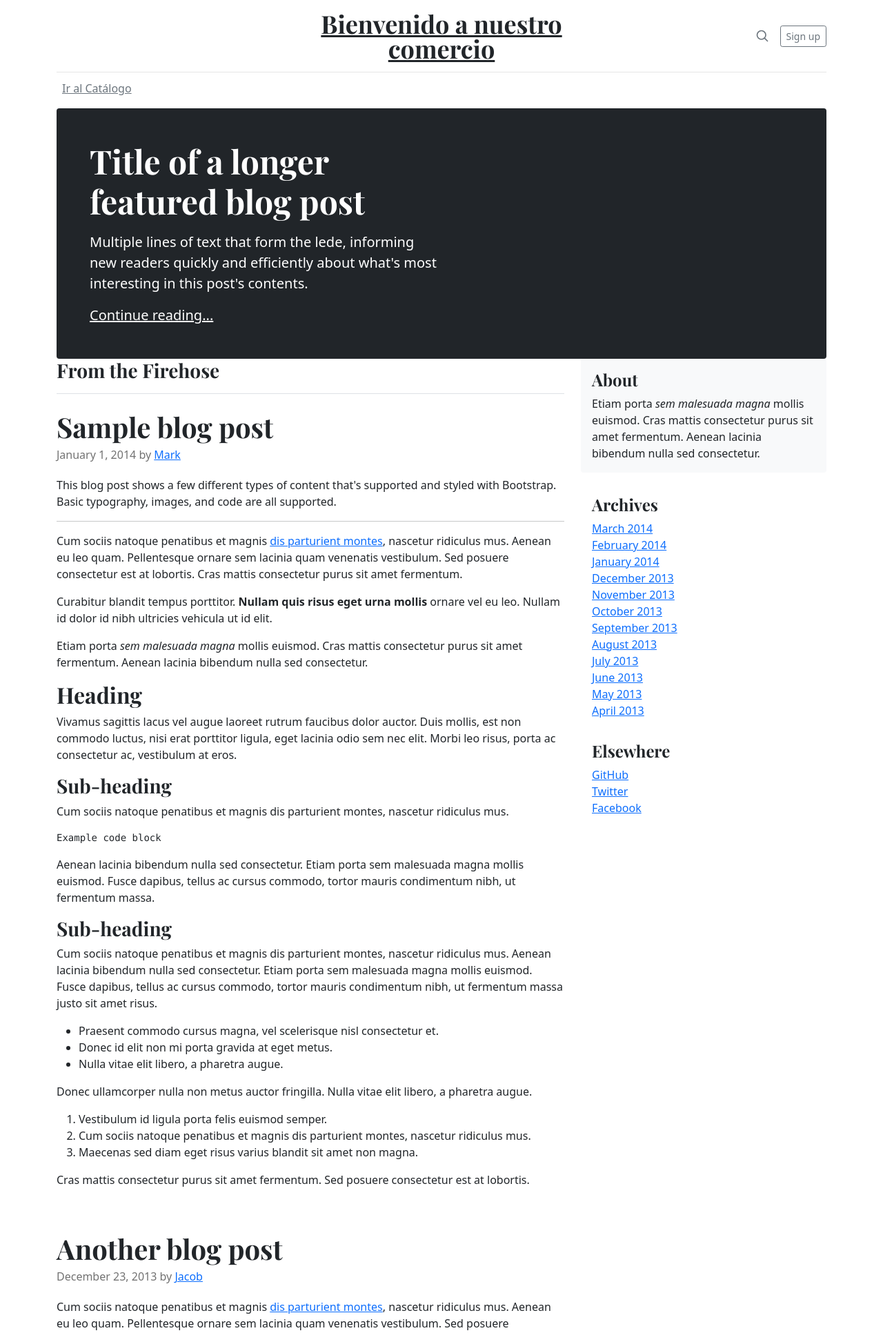
After one commit to marilau/cursoDesarrolloPython, a Django app: page / in a window 1280 px wide. The commit adds this page. Shown: the top 1932 px of the page at 69% size. Run offline with Django 3.2, Linux system fonts and the light colour scheme; some libraries are stand-ins or nearby versions.

Commit message:
Agregado de Bootstrap, css. Vistas de index y listar productos

```diff
--- a/src/apps/productos/urls.py
+++ b/src/apps/productos/urls.py
@@ -5,5 +5,5 @@ from . import views
 app_name = "productos"
 
 urlpatterns = [
-	path("ListarProductos/", views.listar)
+	path("ListarProductos/", views.listar, name="listar")
 ]
--- a/src/comercio/settings/local.py
+++ b/src/comercio/settings/local.py
@@ -1,7 +1,9 @@
+import os
 from .base import *
 
-# Database
-# https://docs.djangoproject.com/en/3.2/ref/settings/#databases
+STATICFILES_DIRS = (
+    os.path.join(os.path.dirname(BASE_DIR), "static"),
+)
 
 DATABASES = {
     'default': {
--- a/src/comercio/urls.py
+++ b/src/comercio/urls.py
@@ -1,22 +1,10 @@
-"""comercio URL Configuration
-
-The `urlpatterns` list routes URLs to views. For more information please see:
-    https://docs.djangoproject.com/en/3.2/topics/http/urls/
-Examples:
-Function views
-    1. Add an import:  from my_app import views
-    2. Add a URL to urlpatterns:  path('', views.home, name='home')
-Class-based views
-    1. Add an import:  from other_app.views import Home
-    2. Add a URL to urlpatterns:  path('', Home.as_view(), name='home')
-Including another URLconf
-    1. Import the include() function: from django.urls import include, path
-    2. Add a URL to urlpatterns:  path('blog/', include('blog.urls'))
-"""
 from django.contrib import admin
 from django.urls import path, include
+
+from . import views
 
 urlpatterns = [
     path('admin/', admin.site.urls),
     path('Productos/', include('apps.productos.urls')),
+    path('', views.inicio, name="inicio"),
 ]
--- /dev/null
+++ b/src/comercio/views.py
@@ -0,0 +1,7 @@
+from django.shortcuts import render
+
+
+def inicio(request):
+	template_name = "index.html"
+	contexto = {}
+	return render(request, template_name, contexto)
--- /dev/null
+++ b/src/static/css/blog.css
@@ -0,0 +1,103 @@
+/* stylelint-disable selector-list-comma-newline-after */
+
+.blog-header {
+  line-height: 1;
+  border-bottom: 1px solid #e5e5e5;
+}
+
+.blog-header-logo {
+  font-family: "Playfair Display", Georgia, "Times New Roman", serif/*rtl:Amiri, Georgia, "Times New Roman", serif*/;
+  font-size: 2.25rem;
+}
+
+.blog-header-logo:hover {
+  text-decoration: none;
+}
+
+h1, h2, h3, h4, h5, h6 {
+  font-family: "Playfair Display", Georgia, "Times New Roman", serif/*rtl:Amiri, Georgia, "Times New Roman", serif*/;
+}
+
+.display-4 {
+  font-size: 2.5rem;
+}
+@media (min-width: 768px) {
+  .display-4 {
+    font-size: 3rem;
+  }
+}
+
+.nav-scroller {
+  position: relative;
+  z-index: 2;
+  height: 2.75rem;
+  overflow-y: hidden;
+}
+
+.nav-scroller .nav {
+  display: flex;
+  flex-wrap: nowrap;
+  padding-bottom: 1rem;
+  margin-top: -1px;
+  overflow-x: auto;
+  text-align: center;
+  white-space: nowrap;
+  -webkit-overflow-scrolling: touch;
+}
+
+.nav-scroller .nav-link {
+  padding-top: .75rem;
+  padding-bottom: .75rem;
+  font-size: .875rem;
+}
+
+.card-img-right {
+  height: 100%;
+  border-radius: 0 3px 3px 0;
+}
+
+.flex-auto {
+  flex: 0 0 auto;
+}
+
+.h-250 { height: 250px; }
+@media (min-width: 768px) {
+  .h-md-250 { height: 250px; }
+}
+
+/* Pagination */
+.blog-pagination {
+  margin-bottom: 4rem;
+}
+.blog-pagination > .btn {
+  border-radius: 2rem;
+}
+
+/*
+ * Blog posts
+ */
+.blog-post {
+  margin-bottom: 4rem;
+}
+.blog-post-title {
+  margin-bottom: .25rem;
+  font-size: 2.5rem;
+}
+.blog-post-meta {
+  margin-bottom: 1.25rem;
+  color: #727272;
+}
+
+/*
+ * Footer
+ */
+.blog-footer {
+  padding: 2.5rem 0;
+  color: #727272;
+  text-align: center;
+  background-color: #f9f9f9;
+  border-top: .05rem solid #e5e5e5;
+}
+.blog-footer p:last-child {
+  margin-bottom: 0;
+}
--- /dev/null
+++ b/src/static/css/styles.css
@@ -0,0 +1,103 @@
+/* stylelint-disable selector-list-comma-newline-after */
+
+.blog-header {
+  line-height: 1;
+  border-bottom: 1px solid #e5e5e5;
+}
+
+.blog-header-logo {
+  font-family: "Playfair Display", Georgia, "Times New Roman", serif/*rtl:Amiri, Georgia, "Times New Roman", serif*/;
+  font-size: 2.25rem;
+}
+
+.blog-header-logo:hover {
+  text-decoration: none;
+}
+
+h1, h2, h3, h4, h5, h6 {
+  font-family: "Playfair Display", Georgia, "Times New Roman", serif/*rtl:Amiri, Georgia, "Times New Roman", serif*/;
+}
+
+.display-4 {
+  font-size: 2.5rem;
+}
+@media (min-width: 768px) {
+  .display-4 {
+    font-size: 3rem;
+  }
+}
+
+.nav-scroller {
+  position: relative;
+  z-index: 2;
+  height: 2.75rem;
+  overflow-y: hidden;
+}
+
+.nav-scroller .nav {
+  display: flex;
+  flex-wrap: nowrap;
+  padding-bottom: 1rem;
+  margin-top: -1px;
+  overflow-x: auto;
+  text-align: center;
+  white-space: nowrap;
+  -webkit-overflow-scrolling: touch;
+}
+
+.nav-scroller .nav-link {
+  padding-top: .75rem;
+  padding-bottom: .75rem;
+  font-size: .875rem;
+}
+
+.card-img-right {
+  height: 100%;
+  border-radius: 0 3px 3px 0;
+}
+
+.flex-auto {
+  flex: 0 0 auto;
+}
+
+.h-250 { height: 250px; }
+@media (min-width: 768px) {
+  .h-md-250 { height: 250px; }
+}
+
+/* Pagination */
+.blog-pagination {
+  margin-bottom: 4rem;
+}
+.blog-pagination > .btn {
+  border-radius: 2rem;
+}
+
+/*
+ * Blog posts
+ */
+.blog-post {
+  margin-bottom: 4rem;
+}
+.blog-post-title {
+  margin-bottom: .25rem;
+  font-size: 2.5rem;
+}
+.blog-post-meta {
+  margin-bottom: 1.25rem;
+  color: #727272;
+}
+
+/*
+ * Footer
+ */
+.blog-footer {
+  padding: 2.5rem 0;
+  color: #727272;
+  text-align: center;
+  background-color: #f9f9f9;
+  border-top: .05rem solid #e5e5e5;
+}
+.blog-footer p:last-child {
+  margin-bottom: 0;
+}
--- /dev/null
+++ b/src/templates/base/base.html
@@ -0,0 +1,90 @@
+{% load static %}
+<html lang="en"><head>
+    <meta charset="utf-8">
+    <meta name="viewport" content="width=device-width, initial-scale=1, shrink-to-fit=no">
+    <meta name="description" content="">
+    <meta name="author" content="">
+    <link rel="icon" href="/docs/4.0/assets/img/favicons/favicon.ico">
+
+    <title>Inicio</title>
+
+    <link rel="canonical" href="https://getbootstrap.com/docs/4.0/examples/blog/">
+
+    <!-- Bootstrap core CSS -->
+    <link href="https://cdn.jsdelivr.net/npm/bootstrap@5.1.3/dist/css/bootstrap.min.css" rel="stylesheet" integrity="sha384-1BmE4kWBq78iYhFldvKuhfTAU6auU8tT94WrHftjDbrCEXSU1oBoqyl2QvZ6jIW3" crossorigin="anonymous">
+
+    <!-- Custom styles for this template -->
+    <link href="https://fonts.googleapis.com/css?family=Playfair+Display:700,900" rel="stylesheet">
+
+    <link rel="stylesheet" type="text/css" href="{% static 'css/styles.css' %}">
+    <link href="blog.css" rel="stylesheet">
+  </head>
+
+  <body>
+
+    <div class="container">
+      <header class="blog-header py-3">
+        <div class="row flex-nowrap justify-content-between align-items-center">
+          <div class="col-4 pt-1">
+
+          </div>
+          <div class="col-4 text-center">
+            <a class="blog-header-logo text-dark" href="{% url 'inicio' %}">Bienvenido a nuestro comercio</a>
+          </div>
+          <div class="col-4 d-flex justify-content-end align-items-center">
+            <a class="text-muted" href="#">
+              <svg xmlns="http://www.w3.org/2000/svg" width="20" height="20" viewBox="0 0 24 24" fill="none" stroke="currentColor" stroke-width="2" stroke-linecap="round" stroke-linejoin="round" class="mx-3"><circle cx="10.5" cy="10.5" r="7.5"></circle><line x1="21" y1="21" x2="15.8" y2="15.8"></line></svg>
+            </a>
+            <a class="btn btn-sm btn-outline-secondary" href="#">Sign up</a>
+          </div>
+        </div>
+      </header>
+
+      <div class="nav-scroller py-1 mb-2">
+        <nav class="nav d-flex justify-content-between">
+          <a class="p-2 text-muted" href="{% url 'productos:listar' %}">Ir al Catálogo</a>
+        </nav>
+      </div>
+
+      <div class="jumbotron p-3 p-md-5 text-white rounded bg-dark">
+        <div class="col-md-6 px-0">
+          <h1 class="display-4 font-italic">Title of a longer featured blog post</h1>
+          <p class="lead my-3">Multiple lines of text that form the lede, informing new readers quickly and efficiently about what's most interesting in this post's contents.</p>
+          <p class="lead mb-0"><a href="#" class="text-white font-weight-bold">Continue reading...</a></p>
+        </div>
+      </div>
+
+
+    </div>
+
+    <main role="main" class="container">
+      {% block contenido %}
+      {% endblock contenido %}
+    </main>
+
+    <footer class="blog-footer">
+      <p>Blog template built for <a href="https://getbootstrap.com/">Bootstrap</a> by <a href="https://twitter.com/mdo">@mdo</a>.</p>
+      <p>
+        <a href="#">Back to top</a>
+      </p>
+    </footer>
+
+    <!-- Bootstrap core JavaScript
+    ================================================== -->
+    <!-- Placed at the end of the document so the pages load faster -->
+    <script src="https://code.jquery.com/jquery-3.2.1.slim.min.js" integrity="sha384-KJ3o2DKtIkvYIK3UENzmM7KCkRr/rE9/Qpg6aAZGJwFDMVNA/GpGFF93hXpG5KkN" crossorigin="anonymous"></script>
+    <script>window.jQuery || document.write('<script src="../../assets/js/vendor/jquery-slim.min.js"><\/script>')</script>
+    <script src="https://cdn.jsdelivr.net/npm/bootstrap@5.1.3/dist/js/bootstrap.bundle.min.js" integrity="sha384-ka7Sk0Gln4gmtz2MlQnikT1wXgYsOg+OMhuP+IlRH9sENBO0LRn5q+8nbTov4+1p" crossorigin="anonymous"></script>
+    <script src="https://cdn.jsdelivr.net/npm/@popperjs/core@2.10.2/dist/umd/popper.min.js" integrity="sha384-7+zCNj/IqJ95wo16oMtfsKbZ9ccEh31eOz1HGyDuCQ6wgnyJNSYdrPa03rtR1zdB" crossorigin="anonymous"></script>
+    <script src="https://cdn.jsdelivr.net/npm/bootstrap@5.1.3/dist/js/bootstrap.min.js" integrity="sha384-QJHtvGhmr9XOIpI6YVutG+2QOK9T+ZnN4kzFN1RtK3zEFEIsxhlmWl5/YESvpZ13" crossorigin="anonymous"></script>
+    <script src="../../assets/js/vendor/holder.min.js"></script>
+    <script>
+      Holder.addTheme('thumb', {
+        bg: '#55595c',
+        fg: '#eceeef',
+        text: 'Thumbnail'
+      });
+    </script>
+
+
+<svg xmlns="http://www.w3.org/2000/svg" width="200" height="250" viewBox="0 0 200 250" preserveAspectRatio="none" style="display: none; visibility: hidden; position: absolute; top: -100%; left: -100%;"><defs><style type="text/css"></style></defs><text x="0" y="13" style="font-weight:bold;font-size:13pt;font-family:Arial, Helvetica, Open Sans, sans-serif">Thumbnail</text></svg></body></html>
--- /dev/null
+++ b/src/templates/index.html
@@ -0,0 +1,112 @@
+{% extends "base/base.html" %}
+{% block contenido %}
+
+  <div class="row">
+    <div class="col-md-8 blog-main">
+      <h3 class="pb-3 mb-4 font-italic border-bottom">
+        From the Firehose
+      </h3>
+
+      <div class="blog-post">
+        <h2 class="blog-post-title">Sample blog post</h2>
+        <p class="blog-post-meta">January 1, 2014 by <a href="#">Mark</a></p>
+
+        <p>This blog post shows a few different types of content that's supported and styled with Bootstrap. Basic typography, images, and code are all supported.</p>
+        <hr>
+        <p>Cum sociis natoque penatibus et magnis <a href="#">dis parturient montes</a>, nascetur ridiculus mus. Aenean eu leo quam. Pellentesque ornare sem lacinia quam venenatis vestibulum. Sed posuere consectetur est at lobortis. Cras mattis consectetur purus sit amet fermentum.</p>
+        <blockquote>
+          <p>Curabitur blandit tempus porttitor. <strong>Nullam quis risus eget urna mollis</strong> ornare vel eu leo. Nullam id dolor id nibh ultricies vehicula ut id elit.</p>
+        </blockquote>
+        <p>Etiam porta <em>sem malesuada magna</em> mollis euismod. Cras mattis consectetur purus sit amet fermentum. Aenean lacinia bibendum nulla sed consectetur.</p>
+        <h2>Heading</h2>
+        <p>Vivamus sagittis lacus vel augue laoreet rutrum faucibus dolor auctor. Duis mollis, est non commodo luctus, nisi erat porttitor ligula, eget lacinia odio sem nec elit. Morbi leo risus, porta ac consectetur ac, vestibulum at eros.</p>
+        <h3>Sub-heading</h3>
+        <p>Cum sociis natoque penatibus et magnis dis parturient montes, nascetur ridiculus mus.</p>
+        <pre><code>Example code block</code></pre>
+        <p>Aenean lacinia bibendum nulla sed consectetur. Etiam porta sem malesuada magna mollis euismod. Fusce dapibus, tellus ac cursus commodo, tortor mauris condimentum nibh, ut fermentum massa.</p>
+        <h3>Sub-heading</h3>
+        <p>Cum sociis natoque penatibus et magnis dis parturient montes, nascetur ridiculus mus. Aenean lacinia bibendum nulla sed consectetur. Etiam porta sem malesuada magna mollis euismod. Fusce dapibus, tellus ac cursus commodo, tortor mauris condimentum nibh, ut fermentum massa justo sit amet risus.</p>
+        <ul>
+          <li>Praesent commodo cursus magna, vel scelerisque nisl consectetur et.</li>
+          <li>Donec id elit non mi porta gravida at eget metus.</li>
+          <li>Nulla vitae elit libero, a pharetra augue.</li>
+        </ul>
+        <p>Donec ullamcorper nulla non metus auctor fringilla. Nulla vitae elit libero, a pharetra augue.</p>
+        <ol>
+          <li>Vestibulum id ligula porta felis euismod semper.</li>
+          <li>Cum sociis natoque penatibus et magnis dis parturient montes, nascetur ridiculus mus.</li>
+          <li>Maecenas sed diam eget risus varius blandit sit amet non magna.</li>
+        </ol>
+        <p>Cras mattis consectetur purus sit amet fermentum. Sed posuere consectetur est at lobortis.</p>
+      </div><!-- /.blog-post -->
+
+      <div class="blog-post">
+        <h2 class="blog-post-title">Another blog post</h2>
+        <p class="blog-post-meta">December 23, 2013 by <a href="#">Jacob</a></p>
+
+        <p>Cum sociis natoque penatibus et magnis <a href="#">dis parturient montes</a>, nascetur ridiculus mus. Aenean eu leo quam. Pellentesque ornare sem lacinia quam venenatis vestibulum. Sed posuere consectetur est at lobortis. Cras mattis consectetur purus sit amet fermentum.</p>
+        <blockquote>
+          <p>Curabitur blandit tempus porttitor. <strong>Nullam quis risus eget urna mollis</strong> ornare vel eu leo. Nullam id dolor id nibh ultricies vehicula ut id elit.</p>
+        </blockquote>
+        <p>Etiam porta <em>sem malesuada magna</em> mollis euismod. Cras mattis consectetur purus sit amet fermentum. Aenean lacinia bibendum nulla sed consectetur.</p>
+        <p>Vivamus sagittis lacus vel augue laoreet rutrum faucibus dolor auctor. Duis mollis, est non commodo luctus, nisi erat porttitor ligula, eget lacinia odio sem nec elit. Morbi leo risus, porta ac consectetur ac, vestibulum at eros.</p>
+      </div><!-- /.blog-post -->
+
+      <div class="blog-post">
+        <h2 class="blog-post-title">New feature</h2>
+        <p class="blog-post-meta">December 14, 2013 by <a href="#">Chris</a></p>
+
+        <p>Cum sociis natoque penatibus et magnis dis parturient montes, nascetur ridiculus mus. Aenean lacinia bibendum nulla sed consectetur. Etiam porta sem malesuada magna mollis euismod. Fusce dapibus, tellus ac cursus commodo, tortor mauris condimentum nibh, ut fermentum massa justo sit amet risus.</p>
+        <ul>
+          <li>Praesent commodo cursus magna, vel scelerisque nisl consectetur et.</li>
+          <li>Donec id elit non mi porta gravida at eget metus.</li>
+          <li>Nulla vitae elit libero, a pharetra augue.</li>
+        </ul>
+        <p>Etiam porta <em>sem malesuada magna</em> mollis euismod. Cras mattis consectetur purus sit amet fermentum. Aenean lacinia bibendum nulla sed consectetur.</p>
+        <p>Donec ullamcorper nulla non metus auctor fringilla. Nulla vitae elit libero, a pharetra augue.</p>
+      </div><!-- /.blog-post -->
+
+      <nav class="blog-pagination">
+        <a class="btn btn-outline-primary" href="#">Older</a>
+        <a class="btn btn-outline-secondary disabled" href="#">Newer</a>
+      </nav>
+
+    </div><!-- /.blog-main -->
+
+    <aside class="col-md-4 blog-sidebar">
+      <div class="p-3 mb-3 bg-light rounded">
+        <h4 class="font-italic">About</h4>
+        <p class="mb-0">Etiam porta <em>sem malesuada magna</em> mollis euismod. Cras mattis consectetur purus sit amet fermentum. Aenean lacinia bibendum nulla sed consectetur.</p>
+      </div>
+
+      <div class="p-3">
+        <h4 class="font-italic">Archives</h4>
+        <ol class="list-unstyled mb-0">
+          <li><a href="#">March 2014</a></li>
+          <li><a href="#">February 2014</a></li>
+          <li><a href="#">January 2014</a></li>
+          <li><a href="#">December 2013</a></li>
+          <li><a href="#">November 2013</a></li>
+          <li><a href="#">October 2013</a></li>
+          <li><a href="#">September 2013</a></li>
+          <li><a href="#">August 2013</a></li>
+          <li><a href="#">July 2013</a></li>
+          <li><a href="#">June 2013</a></li>
+          <li><a href="#">May 2013</a></li>
+          <li><a href="#">April 2013</a></li>
+        </ol>
+      </div>
+
+      <div class="p-3">
+        <h4 class="font-italic">Elsewhere</h4>
+        <ol class="list-unstyled">
+          <li><a href="#">GitHub</a></li>
+          <li><a href="#">Twitter</a></li>
+          <li><a href="#">Facebook</a></li>
+        </ol>
+      </div>
+    </aside><!-- /.blog-sidebar -->
+
+  </div><!-- /.row -->
+
+{% endblock contenido %}
```
Also changed, not shown: src/templates/productos/listar.html (+23 -7 lines).
